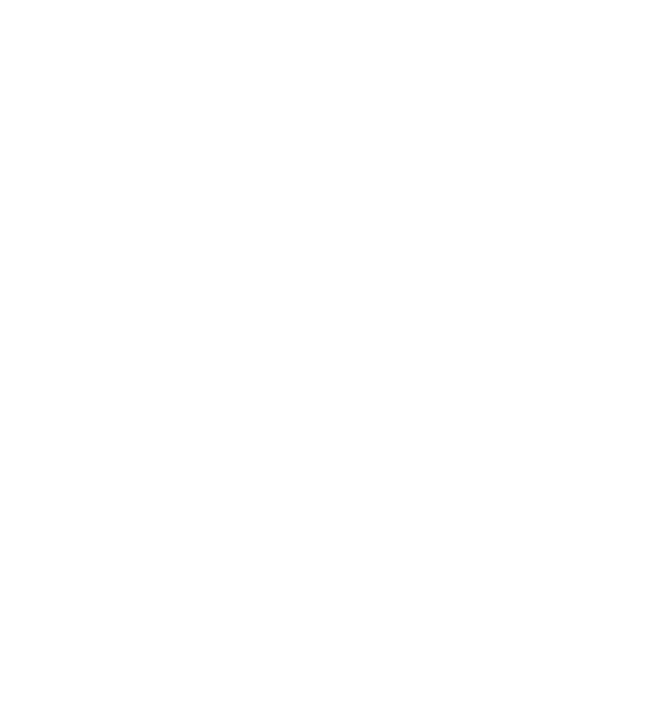
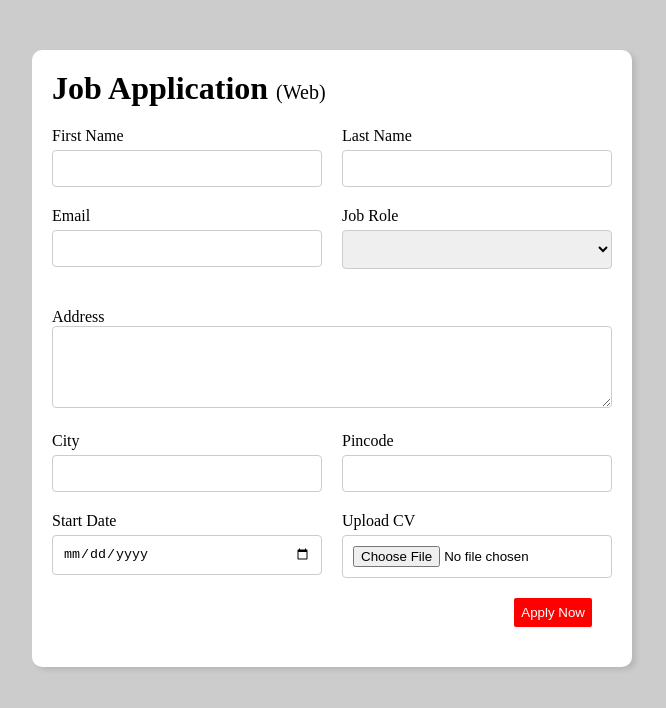
Before and after one commit to Ramya-Nimmagadda/JobApplication, a plain HTML site: page index.html in a window 1280 px wide. Shown: the whole page, without its empty margins (308-974 px from the left). Drawn offline with Linux system fonts and the light colour scheme.

Commit message:
updated code.

```diff
--- a/index.html
+++ b/index.html
@@ -7,6 +7,55 @@
     <link rel="stylesheet" href="style.css">
 </head>
 <body>
+    <div class="container">
+        <div class="apply_box">
+            <h1>Job Application <span>(Web)</span></h1>
+            <form action="">
+                <div class="form-container">
+                    <div class="form-control">
+                        <label for="first_name">First Name</label>
+                        <input id="first_name" name="first_name"/>
+                    </div>
+                    <div class="form-control">
+                        <label for="last_name">Last Name</label>
+                        <input id="last_name" name="last_name"/>
+                    </div>
+                    <div class="form-control">
+                        <label for="email">Email</label>
+                        <input type="email"   id="email" name="email"/>
+                    </div>
+                    <div class="form-control">
+                        <label for="job_role">Job Role</label>
+                        <select name="job_role" id="job_role"></select>
+                        <option value="default"></option>
+                    </div>
+                    <div class="textarea-control">
+                        <label for="address">Address</label>
+                        <textarea name="address" id="adress" cols="50" rows="4"></textarea>
+                    </div>
+                    <div class="form-control">
+                        <label for="city">City</label>
+                        <input id="city" name="city"/>
+                    </div>
+                    <div class="form-control">
+                        <label for="pincode">Pincode</label>
+                        <input type="number" id="pincode" name="pincode"/>
+                    </div>
+                    <div class="form-control">
+                        <label for="start-date">Start Date</label>
+                        <input id="start-date" name="start-date" type="date"/>
 
+                    </div>
+                    <div class="form-control">
+                        <label for="upload-cv">Upload CV</label>
+                        <input type="file" name="upload-cv" id="upload-cv">
+                    </div>
+                </div>
+                <div class="button-container">
+                    <button type="submit">Apply Now</button>
+                </div>
+            </form>
+        </div>
+    </div>
 </body>
 </html>
--- a/style.css
+++ b/style.css
@@ -0,0 +1,89 @@
+*{
+    margin: 0;
+    padding: 0;
+    box-sizing: border-box;
+}
+
+body{
+    background-color: #ccc;
+}
+.container{
+    max-width: 900px;
+    margin: 0 auto;
+
+}
+
+.apply_box{
+    max-width: 600px;
+    background-color: white;
+    padding: 20px;
+    margin: 0 auto;
+    margin-top: 50px;
+    box-shadow: 4px 3px 5px rgba(1,1,1,0.1);
+    border-radius: 10px;
+}
+
+h1>span{
+font-size: 20px;
+font-weight: 300;
+}
+
+.form-container{
+    margin-top: 20px;
+    display:grid;
+    grid-template-columns: repeat(auto-fit, minmax(200px,1fr));
+    gap: 20px;
+}
+
+.form-control{
+    display: flex;
+    flex-direction: column;
+
+}
+
+label{
+    margin-bottom: 5px;
+}
+input,select,textarea{
+    padding: 10px 10px;
+    border: 1px solid #ccc;
+    border-radius: 4px;
+}
+
+.button-container{
+    display: flex;
+    justify-content: end;
+    margin: 10px;
+}
+
+button{
+    margin: 10px;
+    padding: 5px;
+    background-color: red;
+    border: 2px solid transparent;
+    border-radius: 2px;
+    color: white;
+    transition: 0.3s ease-in;
+}
+
+button:hover{
+    background-color: blue;
+    border: 2px solid red;
+    color: black;
+    cursor: pointer;
+    transition: 0.3s ease-out;
+}
+
+.textarea-control{
+    grid-column: 1 / span 2;
+}
+
+.textarea-control textarea{
+    width: 100%;
+}
+
+@media (max-width:460px){
+    .textarea-control{
+        grid-column: 1 / span 1;
+    }
+}
```
